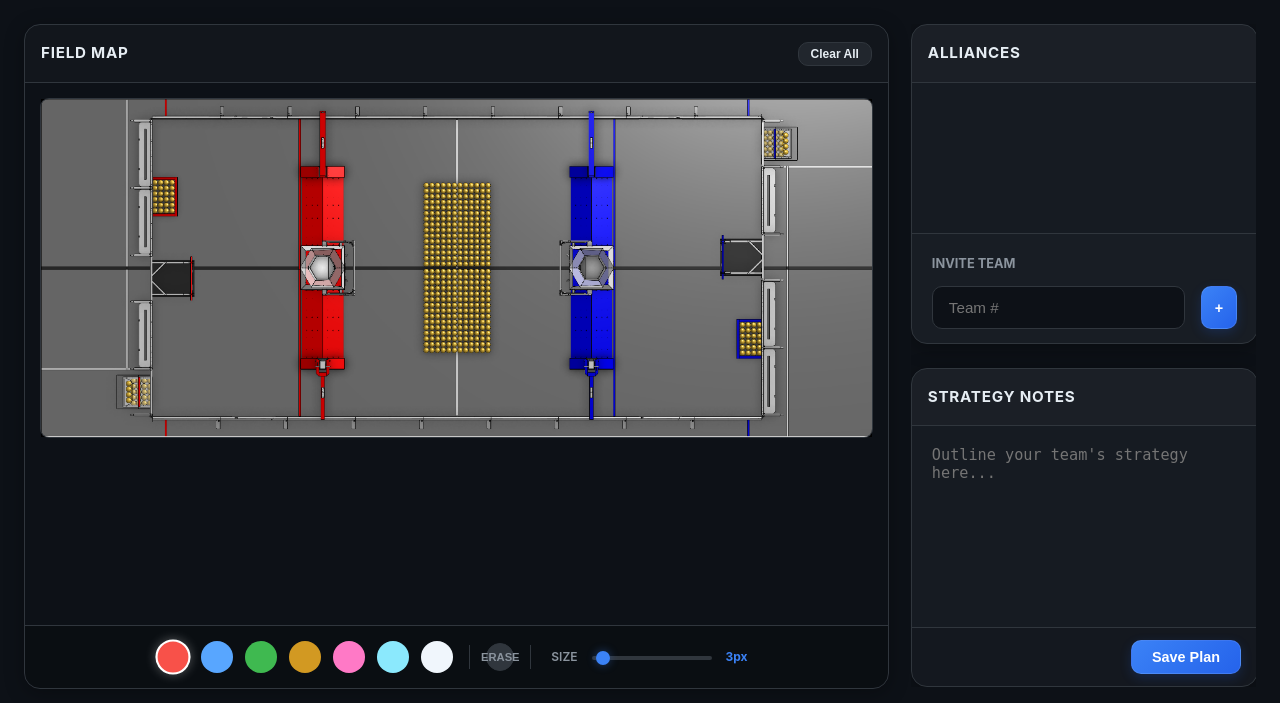
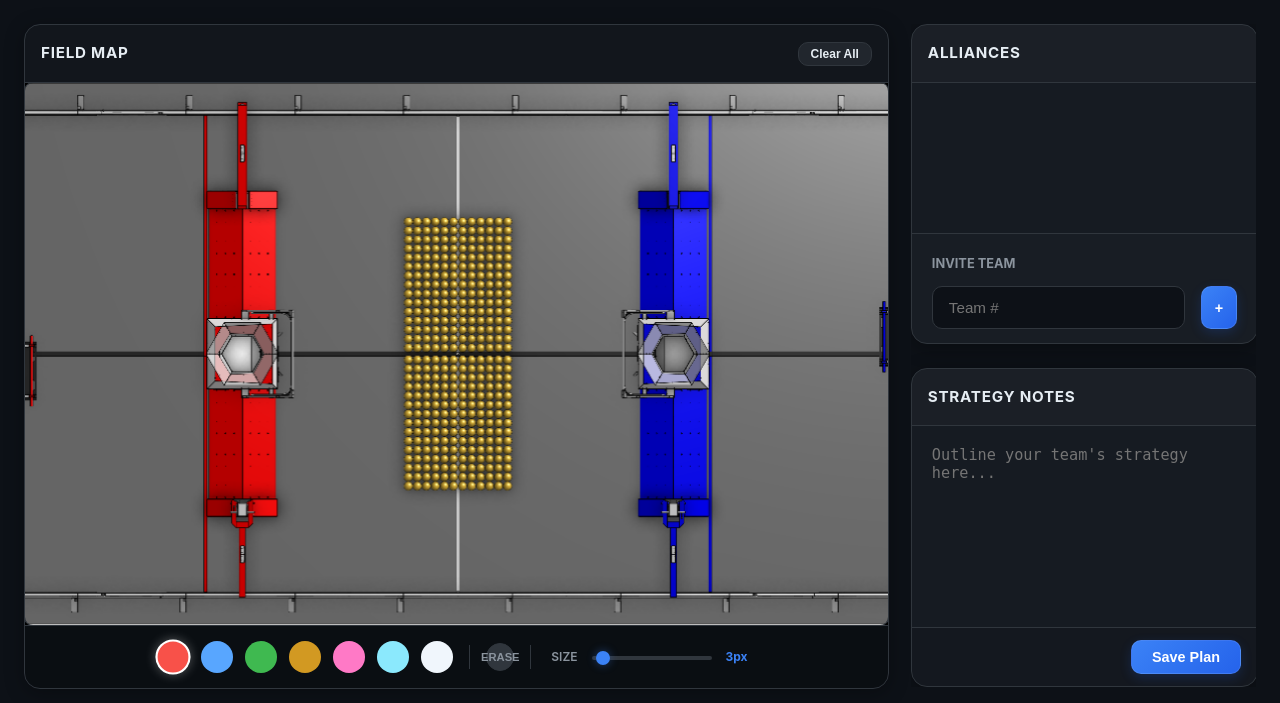
Before and after one commit to HanishDasari/FRC-Strategy-Planner-Website, a Flask app: page /match/44 in a window 1280 px wide. Shown: the part 97-800 px from the top of the page. Run offline with Flask 3, Linux system fonts and the light colour scheme; a user stored in the database is signed in; tables that the repository leaves empty hold one stand-in row (values such as "Sample post"); a database or web service that is not in the repository returns one stand-in record (values such as "Sample title"); data that the repository does not hold is empty; some libraries are stand-ins or nearby versions.

Commit message:
implement edge-to-edge cover scaling and normalized coordinate sync

```diff
--- a/static/css/style.css
+++ b/static/css/style.css
@@ -715,13 +715,19 @@ h3 {
     }
 
     .panel {
-        height: 500px;
-        min-height: 400px;
+        height: auto !important;
+        min-height: 300px;
     }
 
     .canvas-panel {
         order: 1 !important;
         height: auto !important;
+        width: 100%;
+    }
+
+    .canvas-panel .panel-content {
+        padding: 0 !important;
+        background: #000;
     }
 
     .side-panels-container {
@@ -732,8 +738,8 @@ h3 {
     }
 
     .side-panels-container>.panel {
-        height: 450px !important;
-        min-height: auto;
+        height: auto !important;
+        min-height: 350px;
     }
 
     body {
@@ -741,8 +747,9 @@ h3 {
     }
 
     #field-canvas {
-        max-width: 100%;
-        height: auto;
+        width: 100% !important;
+        height: auto !important;
+        display: block;
     }
 }
 
--- a/static/js/match.js
+++ b/static/js/match.js
@@ -203,24 +203,31 @@ document.addEventListener('DOMContentLoaded', () => {
 
     function resizeCanvases(w, h) {
         console.log("Responsive resize triggered:", w, h);
-        CANVAS_W = w;
-        CANVAS_H = h;
+
+        // Get actual container size for "Cover" fit
+        const container = fieldCanvas.parentElement;
+        const rect = container.getBoundingClientRect();
+
+        CANVAS_W = rect.width || 800;
+        CANVAS_H = rect.height || 400;
 
         fieldCanvas.width = CANVAS_W;
         fieldCanvas.height = CANVAS_H;
         drawCanvas.width = CANVAS_W;
         drawCanvas.height = CANVAS_H;
 
-        // Let the wrapper width be 100% and height be determined by children
+        // Container is already sized by CSS
         canvasWrapper.style.width = '100%';
-        canvasWrapper.style.height = 'auto';
+        canvasWrapper.style.height = '100%';
+        canvasWrapper.style.position = 'absolute';
+        canvasWrapper.style.top = '0';
+        canvasWrapper.style.left = '0';
 
-        // The fieldCanvas is the "anchor" (not absolute)
         fieldCanvas.style.display = 'block';
         fieldCanvas.style.width = '100%';
-        fieldCanvas.style.height = 'auto'; // This keeps the vertical aspect ratio
+        fieldCanvas.style.height = '100%';
+        fieldCanvas.style.objectFit = 'cover'; // Backup for image draw
 
-        // The drawCanvas fits exactly over it
         drawCanvas.style.cssText = `position: absolute; top: 0; left: 0; width: 100%; height: 100%; cursor: crosshair; z-index: 1000; pointer-events: all;`;
 
         canvasIsReady = true;
@@ -233,16 +240,11 @@ document.addEventListener('DOMContentLoaded', () => {
     fieldImg.src = '/static/images/FRC_Field_TopView.png';
 
     function updateCanvasSize() {
-        const isHorizontal = window.innerWidth >= 768;
-        let w, h;
-        if (isHorizontal) {
-            w = fieldImg.naturalWidth || 800;
-            h = fieldImg.naturalHeight || 400;
-        } else {
-            w = fieldImg.naturalHeight || 400;
-            h = fieldImg.naturalWidth || 800;
-        }
-        resizeCanvases(w, h);
+        // ALWAYS use horizontal dimensions
+        const imgW = fieldImg.naturalWidth || 800;
+        const imgH = fieldImg.naturalHeight || 400;
+
+        resizeCanvases(imgW, imgH);
     }
 
     window.addEventListener('resize', () => {
@@ -251,22 +253,35 @@ document.addEventListener('DOMContentLoaded', () => {
         }
     });
 
+    function getCoverParams() {
+        const iw = fieldImg.naturalWidth || 800;
+        const ih = fieldImg.naturalHeight || 400;
+        const cw = CANVAS_W;
+        const ch = CANVAS_H;
+
+        const iRatio = iw / ih;
+        const cRatio = cw / ch;
+
+        let scale, ox, oy;
+        if (cRatio > iRatio) {
+            scale = cw / iw;
+            ox = 0;
+            oy = (ch - ih * scale) / 2;
+        } else {
+            scale = ch / ih;
+            ox = (cw - iw * scale) / 2;
+            oy = 0;
+        }
+
+        return { scale, ox, oy, iw, ih };
+    }
+
     function drawFieldImage() {
         if (!fieldCtx) return;
         fieldCtx.clearRect(0, 0, CANVAS_W, CANVAS_H);
         if (fieldImageLoaded) {
-            const isHorizontal = window.innerWidth >= 768;
-            if (isHorizontal) {
-                fieldCtx.drawImage(fieldImg, 0, 0, CANVAS_W, CANVAS_H);
-            } else {
-                // VERTICAL VIEW (rotated 90deg)
-                fieldCtx.save();
-                fieldCtx.translate(0, CANVAS_H);
-                fieldCtx.rotate(-Math.PI / 2);
-                // Swapping W/H in drawImage because of rotation
-                fieldCtx.drawImage(fieldImg, 0, 0, CANVAS_H, CANVAS_W);
-                fieldCtx.restore();
-            }
+            const { scale, ox, oy, iw, ih } = getCoverParams();
+            fieldCtx.drawImage(fieldImg, 0, 0, iw, ih, ox, oy, iw * scale, ih * scale);
         } else {
             fieldCtx.fillStyle = '#111';
             fieldCtx.fillRect(0, 0, CANVAS_W, CANVAS_H);
@@ -281,16 +296,14 @@ document.addEventListener('DOMContentLoaded', () => {
 
     fieldImg.onerror = () => {
         console.error("FAILED to load field image from:", fieldImg.src);
-        const isHorizontal = window.innerWidth >= 768;
-        resizeCanvases(isHorizontal ? 800 : 400, isHorizontal ? 400 : 800);
+        resizeCanvases(800, 400);
     };
 
     // Immediate fallback initialization
     if (fieldImg.complete && fieldImg.naturalWidth > 0) {
         fieldImg.onload();
     } else {
-        const isHorizontal = window.innerWidth >= 768;
-        resizeCanvases(isHorizontal ? 800 : 400, isHorizontal ? 400 : 800);
+        resizeCanvases(800, 400);
     }
 
     function renderDrawings() {
@@ -298,7 +311,8 @@ document.addEventListener('DOMContentLoaded', () => {
         drawCtx.clearRect(0, 0, CANVAS_W, CANVAS_H);
         drawCtx.globalCompositeOperation = 'source-over';
         const currentDrawings = state.drawingData[state.phase] || [];
-        const isHorizontal = window.innerWidth >= 768;
+
+        const { scale, ox, oy, iw, ih } = getCoverParams();
 
         for (const path of currentDrawings) {
             if (!path || !Array.isArray(path.points) || path.points.length < 2) continue;
@@ -314,23 +328,16 @@ document.addEventListener('DOMContentLoaded', () => {
             drawCtx.lineJoin = 'round';
             drawCtx.lineCap = 'round';
 
+            // Render Normalized -> Display conversion
             for (let i = 0; i < path.points.length; i++) {
-                let px = path.points[i].x; // Vertical X
-                let py = path.points[i].y; // Vertical Y
-
-                let x, y;
-                if (isHorizontal) {
-                    x = CANVAS_W - py;
-                    y = px;
-                } else {
-                    x = px;
-                    y = py;
-                }
+                const { x, y } = path.points[i]; // nX, nY
+                const px = x * (iw * scale) + ox;
+                const py = y * (ih * scale) + oy;
 
                 if (i === 0) {
-                    drawCtx.moveTo(x, y);
+                    drawCtx.moveTo(px, py);
                 } else {
-                    drawCtx.lineTo(x, y);
+                    drawCtx.lineTo(px, py);
                 }
             }
             drawCtx.stroke();
@@ -341,14 +348,11 @@ document.addEventListener('DOMContentLoaded', () => {
     function getCoords(e) {
         let rect = drawCanvas.getBoundingClientRect();
 
-        // Robust fallback: if browser hasn't painted yet, use raw canvas dimensions
+        // Robust fallback
         if (rect.width === 0 || rect.height === 0) {
             console.warn("Canvas rect is 0x0. Using fallback dimensions.");
-            // Force a resize calculation in the background
             resizeCanvases(CANVAS_W, CANVAS_H);
-            // Re-fetch rect after forced layout
             rect = drawCanvas.getBoundingClientRect();
-            // If still zero, mock a rect based on internal width/height to allow drawing anyway
             if (rect.width === 0) {
                 rect = { left: 0, top: 0, width: CANVAS_W, height: CANVAS_H };
             }
@@ -360,18 +364,15 @@ document.addEventListener('DOMContentLoaded', () => {
         const scaleX = CANVAS_W / rect.width;
         const scaleY = CANVAS_H / rect.height;
 
-        let x = (clientX - rect.left) * scaleX;
-        let y = (clientY - rect.top) * scaleY;
+        const px = (clientX - rect.left) * scaleX;
+        const py = (clientY - rect.top) * scaleY;
 
-        const isHorizontal = window.innerWidth >= 768;
-        if (isHorizontal) {
-            return {
-                x: y,
-                y: CANVAS_W - x
-            };
-        } else {
-            return { x, y };
-        }
+        // Display -> Normalized conversion
+        const { scale, ox, oy, iw, ih } = getCoverParams();
+        return {
+            x: (px - ox) / (iw * scale),
+            y: (py - oy) / (ih * scale)
+        };
     }
 
     function startDrawing(e) {
--- a/templates/match.html
+++ b/templates/match.html
@@ -98,7 +98,11 @@
                 align-items: center;
                 justify-content: center;
                 min-height: 0 !important;
-                padding: 1rem !important;
+                padding: 0 !important;
+                /* Perfect fit: No padding around canvas */
+                background: #000;
+                overflow: hidden;
+                /* Hide overflow from large canvases */
             }
 
             .side-panels-container {
```
